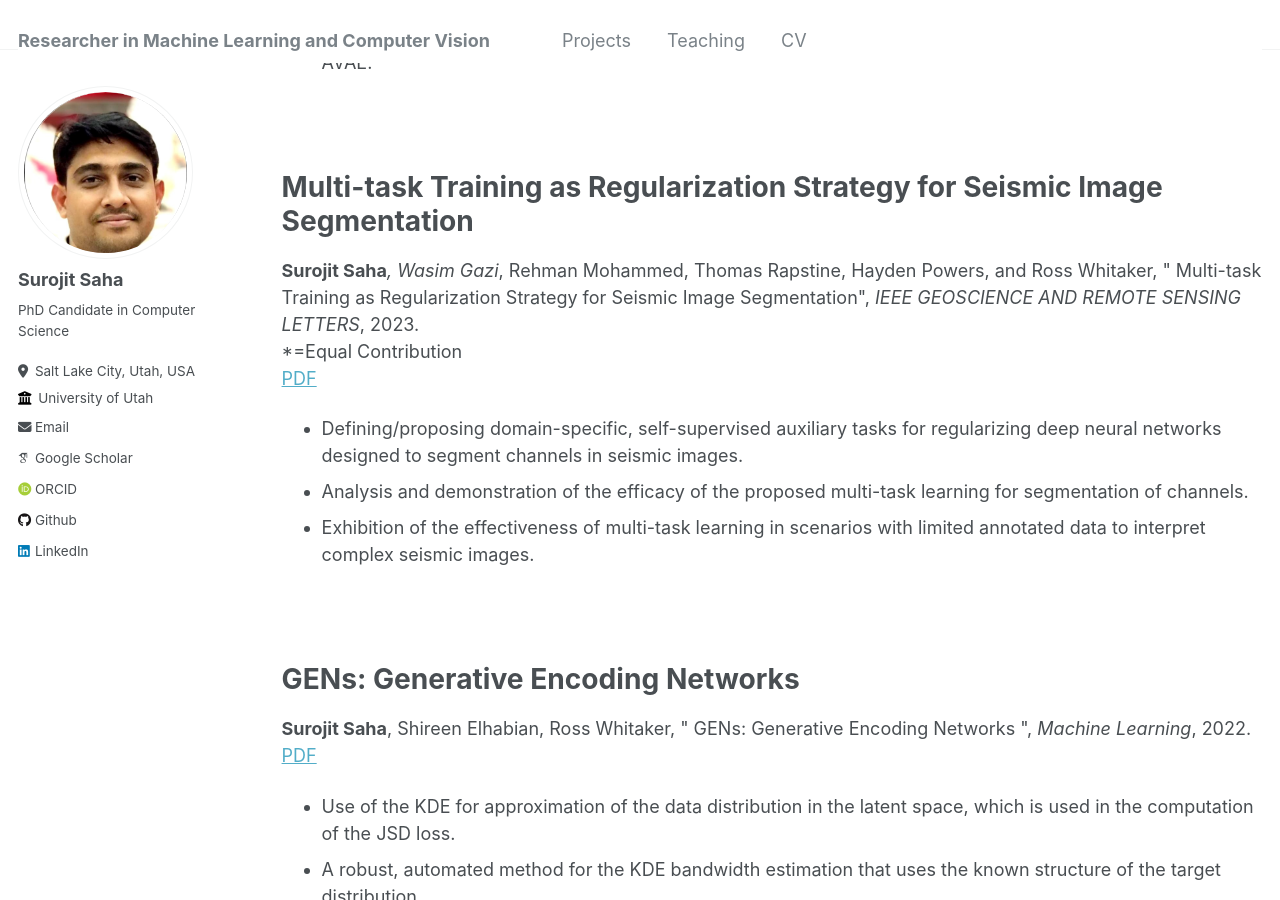
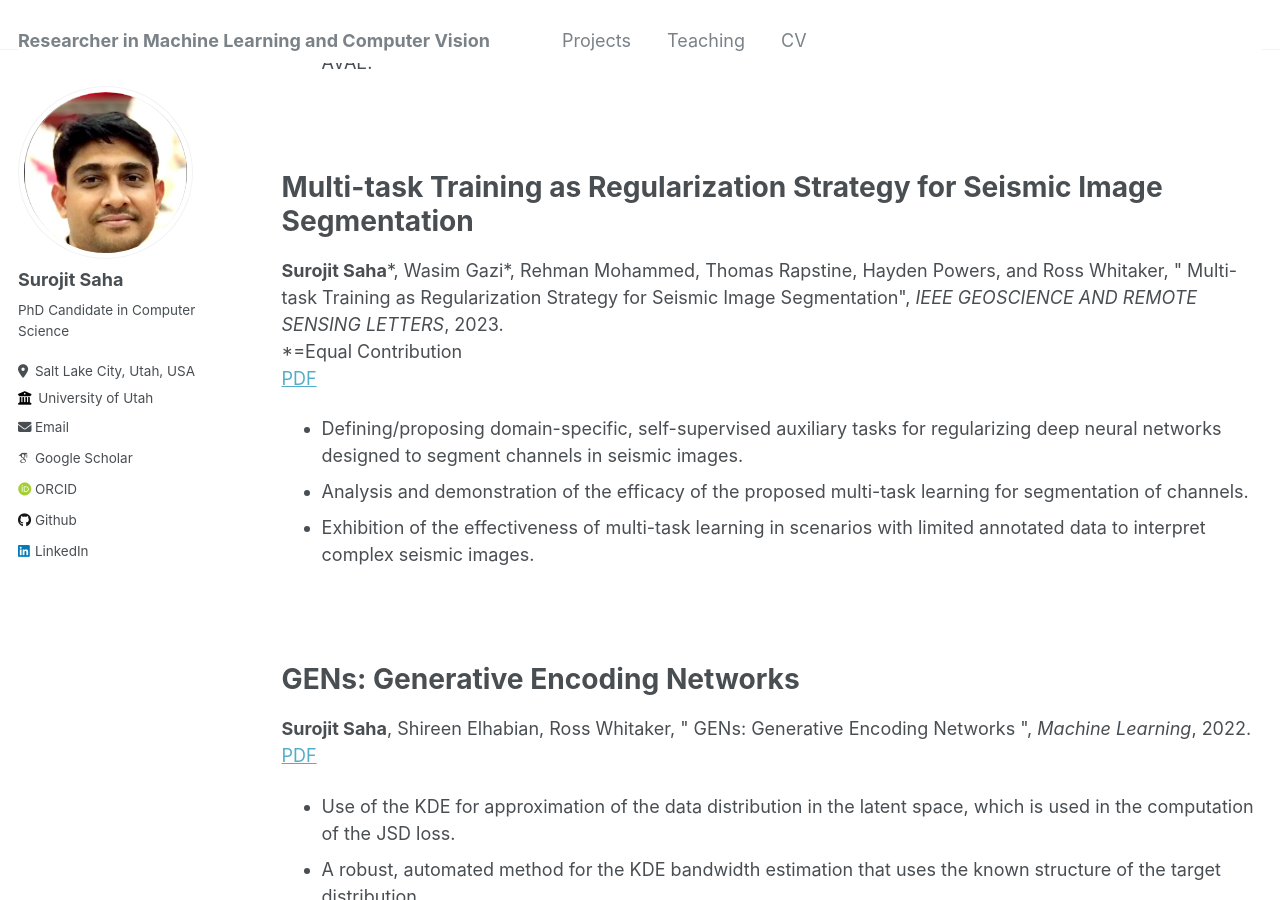
Before and after one commit to Surojit-Utah/Surojit-Utah.github.io, a Jekyll site: the page built from _pages/publications.md, in a window 1280 px wide and 900 px high, scrolled down 1898 px. Built offline with Jekyll 4.4.1, drawn with Linux system fonts in a browser that asks for light colours; some web fonts are replaced.

```diff
--- a/_pages/publications.md
+++ b/_pages/publications.md
@@ -49,7 +49,7 @@ As a research assistant, I have collaborated with researchers from ExxonMobil, U
 <br />
 <br />
 # Multi-task Training as Regularization Strategy for Seismic Image Segmentation
-<b>Surojit Saha</b>*, Wasim Gazi*, Rehman Mohammed, Thomas Rapstine, Hayden Powers, and Ross Whitaker, &quot; Multi-task Training as Regularization Strategy for Seismic Image Segmentation&quot;, <i>IEEE GEOSCIENCE AND REMOTE SENSING LETTERS</i>, 2023.
+<b>Surojit Saha</b>\*, Wasim Gazi\*, Rehman Mohammed, Thomas Rapstine, Hayden Powers, and Ross Whitaker, &quot; Multi-task Training as Regularization Strategy for Seismic Image Segmentation&quot;, <i>IEEE GEOSCIENCE AND REMOTE SENSING LETTERS</i>, 2023.
 <br />
 *=Equal Contribution
 <br />
```
